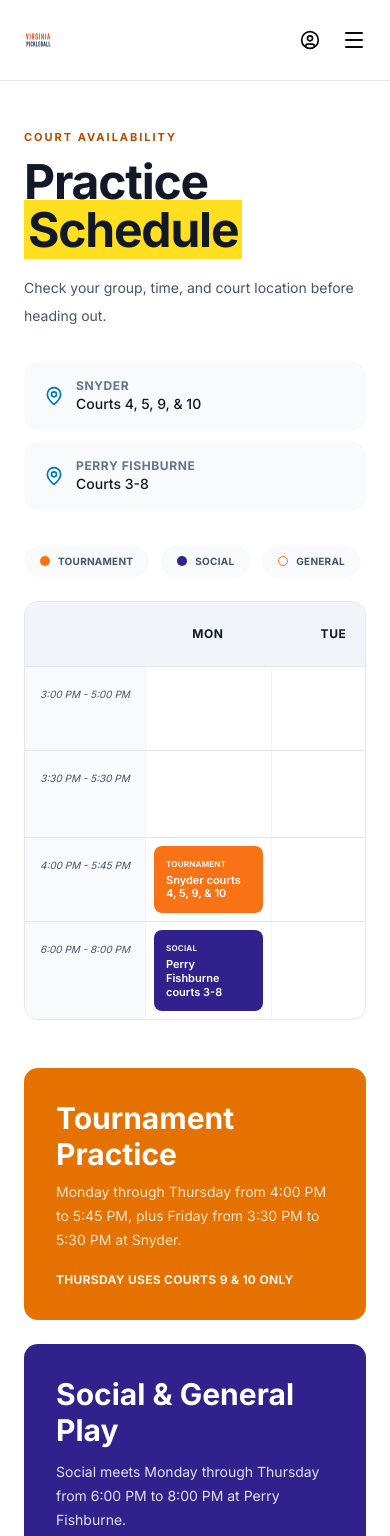
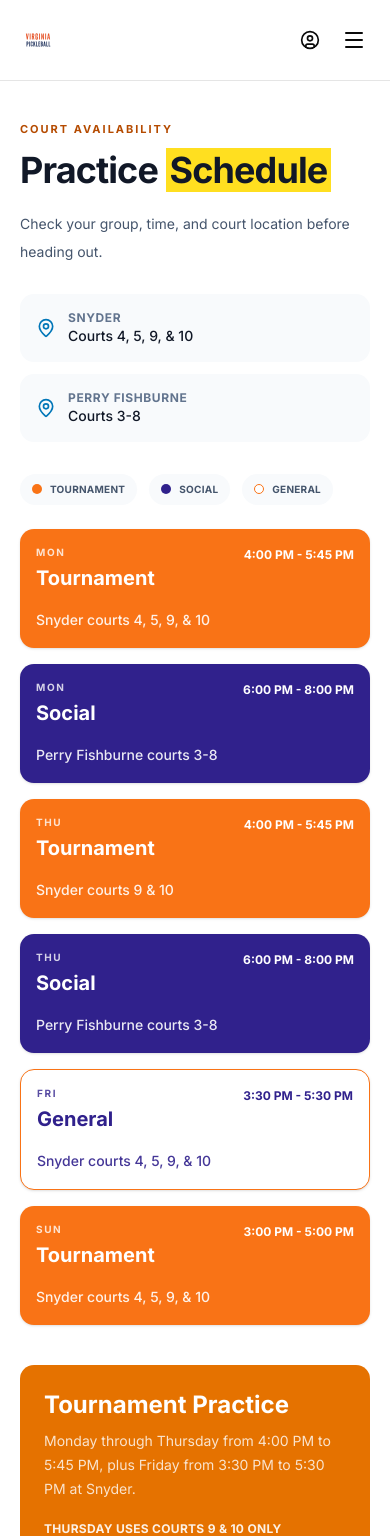
Before and after one commit to Chrisstruong/UVA-Pickleball, a Next.js app: page /schedule in a window 390 px wide. Shown: the top 1536 px of the page. Built offline with nearby package versions, Linux system fonts and the light colour scheme.

Commit message:
Update mobile responsibility for footer and events pages

```diff
--- a/src/app/schedule/page.tsx
+++ b/src/app/schedule/page.tsx
@@ -60,18 +60,20 @@ const categoryStyles = {
   general: "border border-[#f97316] bg-white text-[#30218c]",
 };
 
+type ScheduleItem = (typeof schedule)[number];
+
 export default function SchedulePage() {
   return (
     <main className="bg-white text-[#111827]">
-      <section className="mx-auto max-w-[1450px] px-6 py-12 md:px-10 lg:px-16 lg:py-16">
+      <section className="mx-auto max-w-[1450px] px-5 py-10 md:px-10 md:py-12 lg:px-16 lg:py-16">
         {/* Intro */}
-        <div className="flex flex-col gap-8 lg:flex-row lg:items-end lg:justify-between">
+        <div className="flex flex-col gap-7 lg:flex-row lg:items-end lg:justify-between">
           <div>
             <p className="text-[11px] font-bold uppercase tracking-[0.18em] text-[#b54b00]">
               Court Availability
             </p>
 
-            <h1 className="mt-3 text-5xl font-bold tracking-tight md:text-6xl">
+            <h1 className="mt-3 text-4xl font-bold tracking-tight sm:text-5xl md:text-6xl">
               Practice{" "}
               <span className="bg-yellow-300 px-1">
                 Schedule
@@ -84,21 +86,27 @@ export default function SchedulePage() {
             </p>
           </div>
 
-          <div className="grid gap-3 sm:grid-cols-2">
+          <div className="grid gap-3 sm:grid-cols-2 lg:min-w-[440px]">
             <VenueCard name="Snyder" courts="Courts 4, 5, 9, & 10" />
             <VenueCard name="Perry Fishburne" courts="Courts 3-8" />
           </div>
         </div>
 
         {/* Legend */}
-        <div className="mt-9 flex flex-wrap gap-3">
+        <div className="mt-8 flex flex-wrap gap-3 md:mt-9">
           <LegendDot color="bg-[#f97316]" label="Tournament" />
           <LegendDot color="bg-[#30218c]" label="Social" />
           <LegendDot color="bg-white border border-[#f97316]" label="General" />
         </div>
 
         {/* Schedule */}
-        <div className="mt-6 overflow-x-auto rounded-xl border border-slate-200">
+        <div className="mt-6 grid gap-4 md:hidden">
+          {schedule.map((item) => (
+            <ScheduleCard key={`${item.day}-${item.time}`} item={item} />
+          ))}
+        </div>
+
+        <div className="mt-6 hidden overflow-x-auto rounded-xl border border-slate-200 md:block">
           <div className="min-w-[1000px]">
             <div className="grid grid-cols-[120px_repeat(7,1fr)] bg-slate-100">
               <div />
@@ -159,11 +167,11 @@ export default function SchedulePage() {
         </div>
 
         {/* Bottom cards */}
-        <div className="mt-12 grid gap-6 lg:grid-cols-2">
+        <div className="mt-10 grid gap-5 md:mt-12 lg:grid-cols-2 lg:gap-6">
           {/* Competitive CTA */}
-          <div className="relative overflow-hidden rounded-xl bg-[#e57200] p-8 text-white">
+          <div className="relative overflow-hidden rounded-xl bg-[#e57200] p-6 text-white md:p-8">
             <div className="relative z-10 max-w-md">
-              <h2 className="text-3xl font-bold">
+              <h2 className="text-2xl font-bold md:text-3xl">
                 Tournament Practice
               </h2>
 
@@ -179,8 +187,8 @@ export default function SchedulePage() {
           </div>
 
           {/* Social and General */}
-          <div className="rounded-xl bg-[#30218c] p-8 text-white">
-            <h2 className="text-3xl font-bold">
+          <div className="rounded-xl bg-[#30218c] p-6 text-white md:p-8">
+            <h2 className="text-2xl font-bold md:text-3xl">
               Social & General Play
             </h2>
 
@@ -212,12 +220,42 @@ function LegendDot({
   label: string;
 }) {
   return (
-    <div className="flex items-center gap-2 rounded-full bg-slate-50 px-4 py-2">
+    <div className="flex items-center gap-2 rounded-full bg-slate-50 px-3 py-2 sm:px-4">
       <div className={`h-2.5 w-2.5 rounded-full ${color}`} />
       <span className="text-[10px] font-bold uppercase tracking-wide text-slate-600">
         {label}
       </span>
     </div>
+  );
+}
+
+function ScheduleCard({ item }: { item: ScheduleItem }) {
+  return (
+    <article
+      className={`rounded-xl p-4 shadow-sm ${
+        categoryStyles[item.category as keyof typeof categoryStyles]
+      }`}
+    >
+      <div className="flex items-start justify-between gap-4">
+        <div>
+          <p className="text-[10px] font-bold uppercase tracking-[0.16em] opacity-80">
+            {item.day}
+          </p>
+
+          <h2 className="mt-1 text-xl font-bold">
+            {item.type}
+          </h2>
+        </div>
+
+        <p className="shrink-0 text-right text-xs font-bold uppercase leading-5">
+          {item.time}
+        </p>
+      </div>
+
+      <p className="mt-4 text-sm font-medium leading-6 opacity-90">
+        {item.title}
+      </p>
+    </article>
   );
 }
 
@@ -229,7 +267,7 @@ function VenueCard({
   courts: string;
 }) {
   return (
-    <div className="flex items-center gap-3 rounded-xl bg-slate-50 px-5 py-4">
+    <div className="flex items-center gap-3 rounded-xl bg-slate-50 px-4 py-4 sm:px-5">
       <MapPin className="h-5 w-5 shrink-0 text-[#0076b8]" />
 
       <div>
--- a/src/components/events/ScrollToUpcomingEventsButton.tsx
+++ b/src/components/events/ScrollToUpcomingEventsButton.tsx
@@ -13,7 +13,7 @@ export default function ScrollToUpcomingEventsButton() {
     <Button
       type="button"
       onClick={handleClick}
-      className="h-10 rounded-md bg-orange-600 px-6 font-heading text-[11px] uppercase tracking-wide text-white hover:bg-orange-700 md:h-11 md:px-7"
+      className="h-10 w-full rounded-md bg-orange-600 px-6 font-heading text-[11px] uppercase tracking-wide text-white hover:bg-orange-700 sm:w-auto md:h-11 md:px-7"
     >
       Register Now
     </Button>
--- a/src/components/layout/Footer.tsx
+++ b/src/components/layout/Footer.tsx
@@ -1,5 +1,5 @@
 import Link from "next/link";
-import { Mail } from "lucide-react";
+import { Mail, MapPin } from "lucide-react";
 import { FaInstagram } from "react-icons/fa";
 import { SiGroupme } from "react-icons/si";
 
@@ -18,7 +18,7 @@ const quickLinks = [
   },
   {
     label: "Events",
-        href: "/events"
+    href: "/events",
   },
   {
     label: "Schedule",
@@ -35,8 +35,8 @@ const quickLinks = [
   {
     label: "Contact",
     href: "/contact",
-    }
-]
+  },
+];
 
 const connectLinks = [
   {
@@ -52,49 +52,54 @@ const connectLinks = [
   {
     label: "GroupMe",
     href: "https://web.groupme.com/join_group/116766680/noCsdGoz",
-        icon: SiGroupme
-    }
-]
-
+    icon: SiGroupme,
+  },
+];
 
 export default function Footer() {
   return (
     <footer className="bg-black text-white">
-            <div className="mx-auto max-w-7xl px-6 py-14">
-                <div className="grid gap-10 md:grid-cols-3">
+      <div className="mx-auto max-w-7xl px-5 py-10 sm:px-6 sm:py-12 lg:py-14">
+        {/* Main Footer Grid */}
+        <div className="grid gap-10 sm:grid-cols-2 lg:grid-cols-[1.3fr_0.8fr_0.8fr_1.4fr] lg:gap-12">
+          {/* Club Info */}
           <div>
-                        <h2 className="font-heading text-xl font-bold tracking-wide">
+            <h2 className="font-heading text-xl font-bold tracking-wide sm:text-2xl">
               UVA Pickleball Club
             </h2>
 
             <p className="mt-4 max-w-sm text-sm leading-6 text-white/60">
-                            Building the largest pickleball community at the University of Virginia.
+              Building the largest pickleball community at the University of
+              Virginia.
             </p>
           </div>
 
+          {/* Quick Links */}
           <div>
-                        <h3 className="font-heading text-sm uppercase tracking-widest text-white">
+            <h3 className="font-heading text-xs font-bold uppercase tracking-[0.18em] text-white sm:text-sm">
               Quick Links
             </h3>
 
-                        <div className="mt-4 flex flex-col gap-3">
+            <div className="mt-4 grid grid-cols-2 gap-x-6 gap-y-3 sm:grid-cols-1">
               {quickLinks.map((link) => (
                 <Link
                   key={link.label}
                   href={link.href}
-                                    className="text-sm text-white/60 transition hover:text-orange-500">
+                  className="w-fit text-sm text-white/60 transition hover:text-orange-500"
+                >
                   {link.label}
                 </Link>
               ))}
             </div>
           </div>
 
+          {/* Connect */}
           <div>
-                        <h3 className="font-heading text-sm uppercase tracking-widest text-white">
+            <h3 className="font-heading text-xs font-bold uppercase tracking-[0.18em] text-white sm:text-sm">
               Connect
             </h3>
 
-                        <div className="mt-4 flex gap-4">
+            <div className="mt-4 flex flex-wrap gap-3">
               {connectLinks.map((link) => {
                 const Icon = link.icon;
 
@@ -103,46 +108,56 @@ export default function Footer() {
                     key={link.label}
                     href={link.href}
                     aria-label={link.label}
-                                        className="text-white/60 transition hover:text-orange-500"
                     target="_blank"
-                                        rel="noreferrer"
+                    rel="noopener noreferrer"
+                    className="flex h-11 w-11 items-center justify-center rounded-full border border-white/10 bg-white/5 text-white/70 transition hover:border-orange-500/40 hover:bg-orange-500/10 hover:text-orange-500"
                   >
-                                        <Icon className="h-9 w-9 shrink-0" />
+                    <Icon className="h-5 w-5" />
                   </Link>
                 );
               })}
             </div>
           </div>
 
+          {/* Location */}
           <div>
-                        <h3 className="font-heading text-sm uppercase tracking-widest">
+            <h3 className="font-heading text-xs font-bold uppercase tracking-[0.18em] text-white sm:text-sm">
               Location
             </h3>
 
-                        <p className="mt-4 text-sm text-white/60">
+            <div className="mt-4 flex items-start gap-3">
+              <MapPin className="mt-0.5 h-5 w-5 shrink-0 text-orange-500" />
+
+              <p className="text-sm leading-6 text-white/60">
                 Snyder Tennis Center
                 <br />
-                            Pickleball Court #4,5,9,10
+                Pickleball Courts 4, 5, 9 & 10
               </p>
+            </div>
 
+            <div className="mt-4 overflow-hidden rounded-xl border border-white/10">
               <iframe
                 src="https://www.google.com/maps?q=Snyder%20Tennis%20Center%20Charlottesville%20VA&output=embed"
+                title="Snyder Tennis Center location"
                 width="100%"
-                            height="160"
+                height="180"
                 style={{ border: 0 }}
                 loading="lazy"
                 allowFullScreen
                 referrerPolicy="no-referrer-when-downgrade"
+                className="block w-full"
               />
             </div>
           </div>
-
-                <div className="mt-12 border-t border-white/10 pt-6 text-sm text-white/50">
-                    © 2026 UVA Pickleball Club. University of Virginia.
         </div>
 
-
+        {/* Bottom */}
+        <div className="mt-10 border-t border-white/10 pt-6 sm:mt-12">
+          <p className="text-center text-xs leading-5 text-white/50 sm:text-left sm:text-sm">
+            © 2026 UVA Pickleball Club. University of Virginia.
+          </p>
+        </div>
       </div>
     </footer>
-    )
+  );
 }
```
Also changed, not shown: src/app/events/page.tsx (+23 -23 lines). Lines whose indentation alone changed are shown as unchanged.
